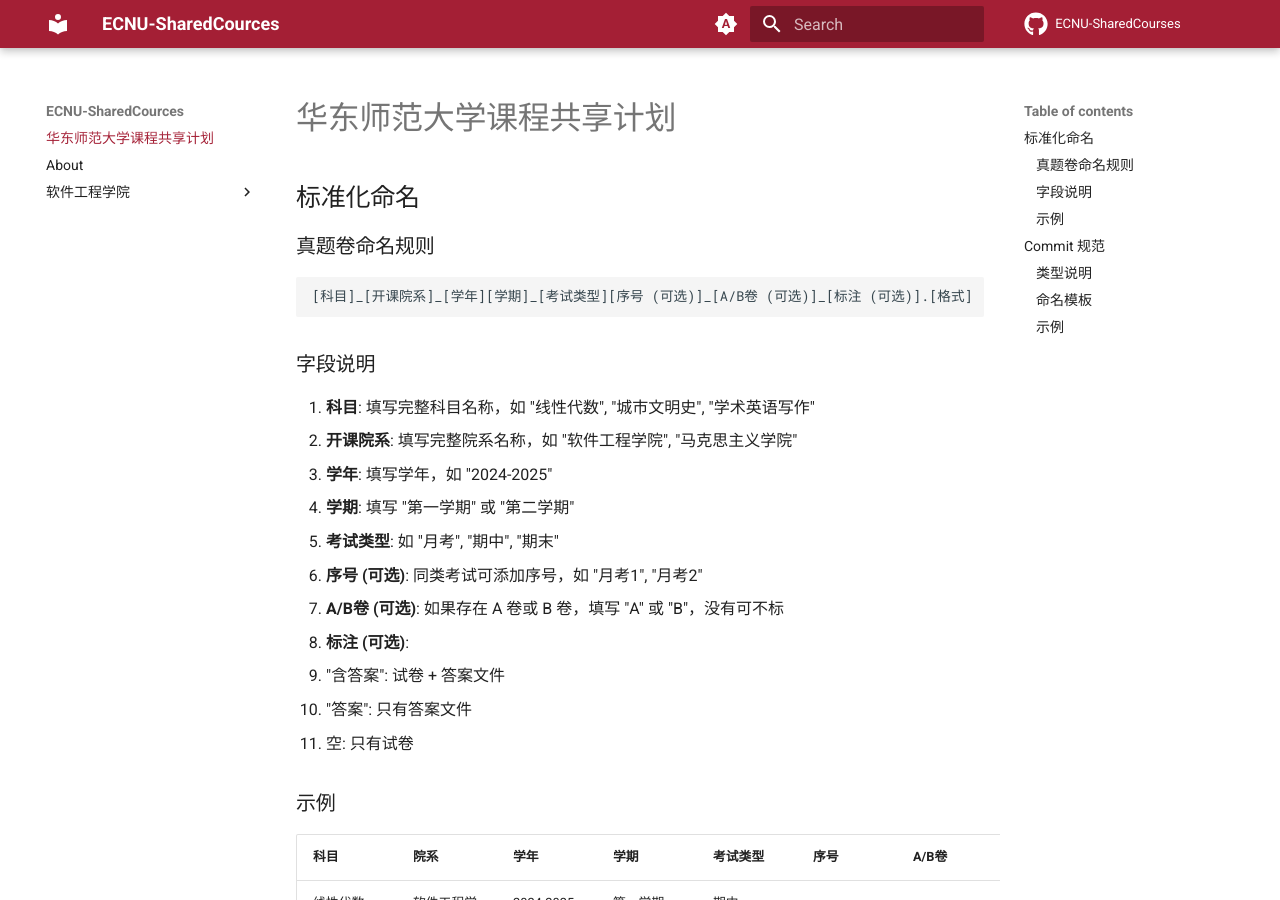
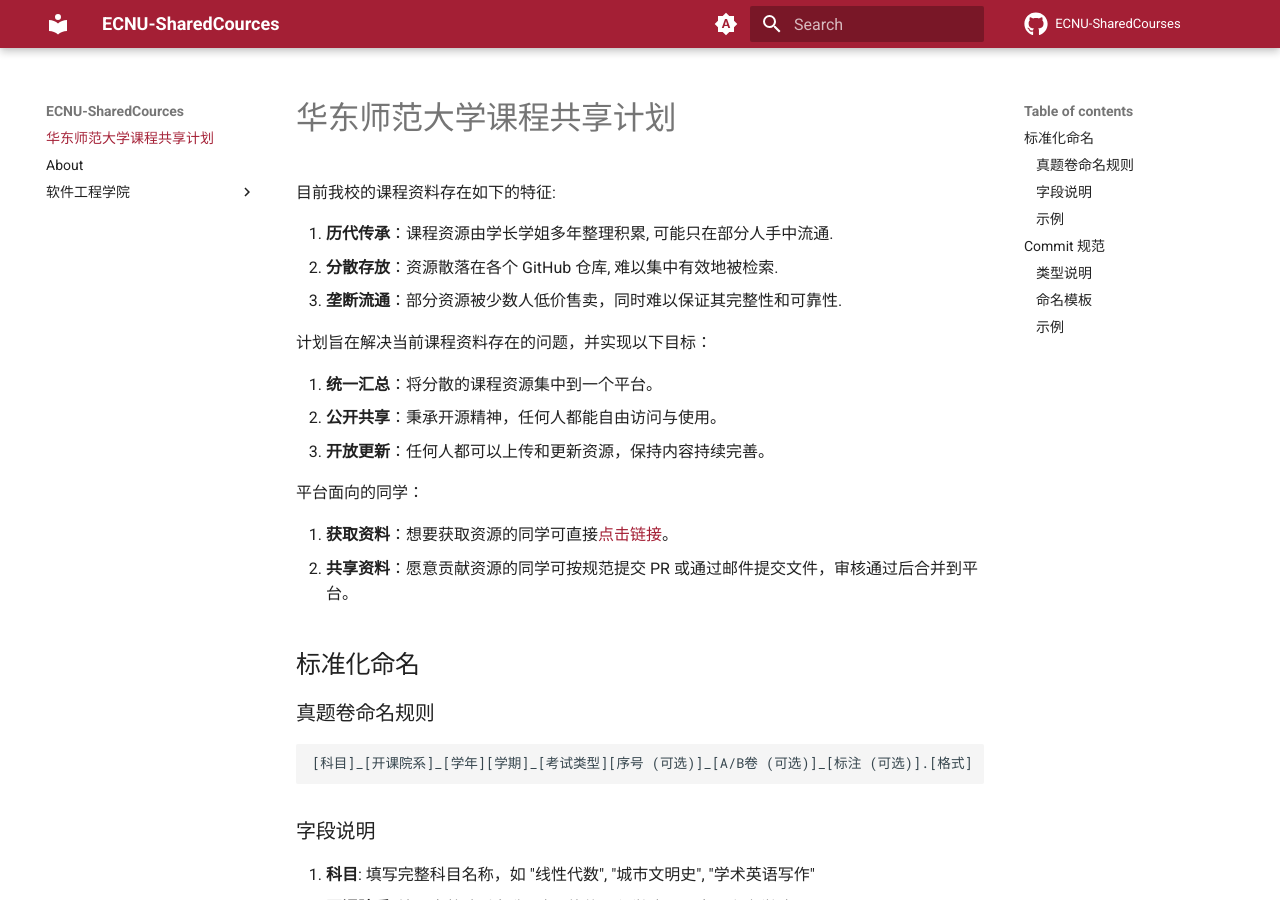
Before and after one commit to Eagle233Fake/ECNU-SharedCourses, an MkDocs documentation site: the page built from docs/index.md, in a window 1280 px wide and 900 px high. Built offline with MkDocs 1.6.1 and Material for MkDocs 9.7.7, drawn with Linux system fonts in a browser that asks for light colours; comment, search, counter and statistics services are not loaded.

Commit message:
docs: 完善首页内容

```diff
--- a/docs/index.md
+++ b/docs/index.md
@@ -3,6 +3,23 @@ title: 华东师范大学课程共享计划
 ---
 
 # 华东师范大学课程共享计划
+
+目前我校的课程资料存在如下的特征:
+
+1. **历代传承**：课程资源由学长学姐多年整理积累, 可能只在部分人手中流通.
+2. **分散存放**：资源散落在各个 GitHub 仓库, 难以集中有效地被检索.
+3. **垄断流通**：部分资源被少数人低价售卖，同时难以保证其完整性和可靠性.
+
+计划旨在解决当前课程资料存在的问题，并实现以下目标：
+
+1. **统一汇总**：将分散的课程资源集中到一个平台。
+2. **公开共享**：秉承开源精神，任何人都能自由访问与使用。
+3. **开放更新**：任何人都可以上传和更新资源，保持内容持续完善。
+
+平台面向的同学：
+
+1. **获取资料**：想要获取资源的同学可直接[点击链接](https://ecnusc.eagle233.top/)。
+2. **共享资料**：愿意贡献资源的同学可按规范提交 PR 或通过邮件提交文件，审核通过后合并到平台。
 
 ## 标准化命名
 
```
Also changed, not shown: README.md (+17 -0 lines).
